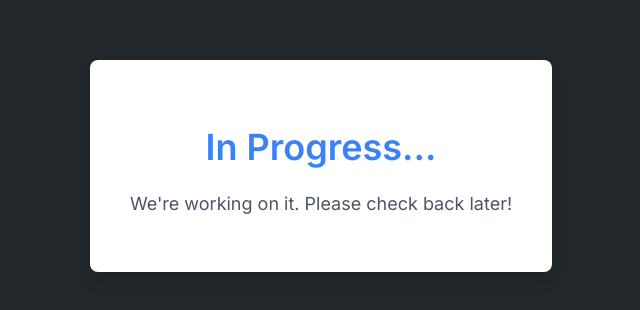
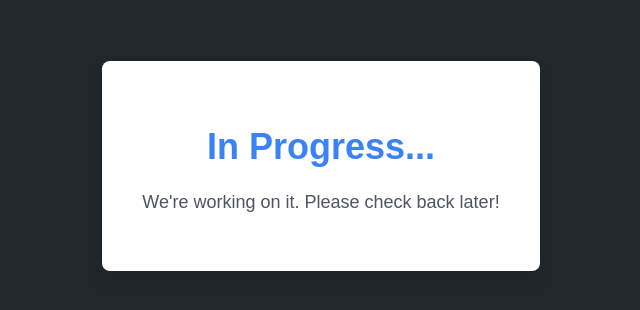
Before and after one commit to awissolutions/in-progress, a plain HTML site: page index.html in a window 1280 px wide. Shown: the part 242-552 px from the top of the page, without its empty margins (319-959 px from the left). Drawn offline with Linux system fonts and the light colour scheme.

Commit message:
update * font to sans serif

```diff
--- a/styles.css
+++ b/styles.css
@@ -1,7 +1,7 @@
 /* styles.css */
 *{
 
-        font-family: 'Inter', Arial, sans-serif;
+        font-family: sans-serif;
       }
 
 
```
